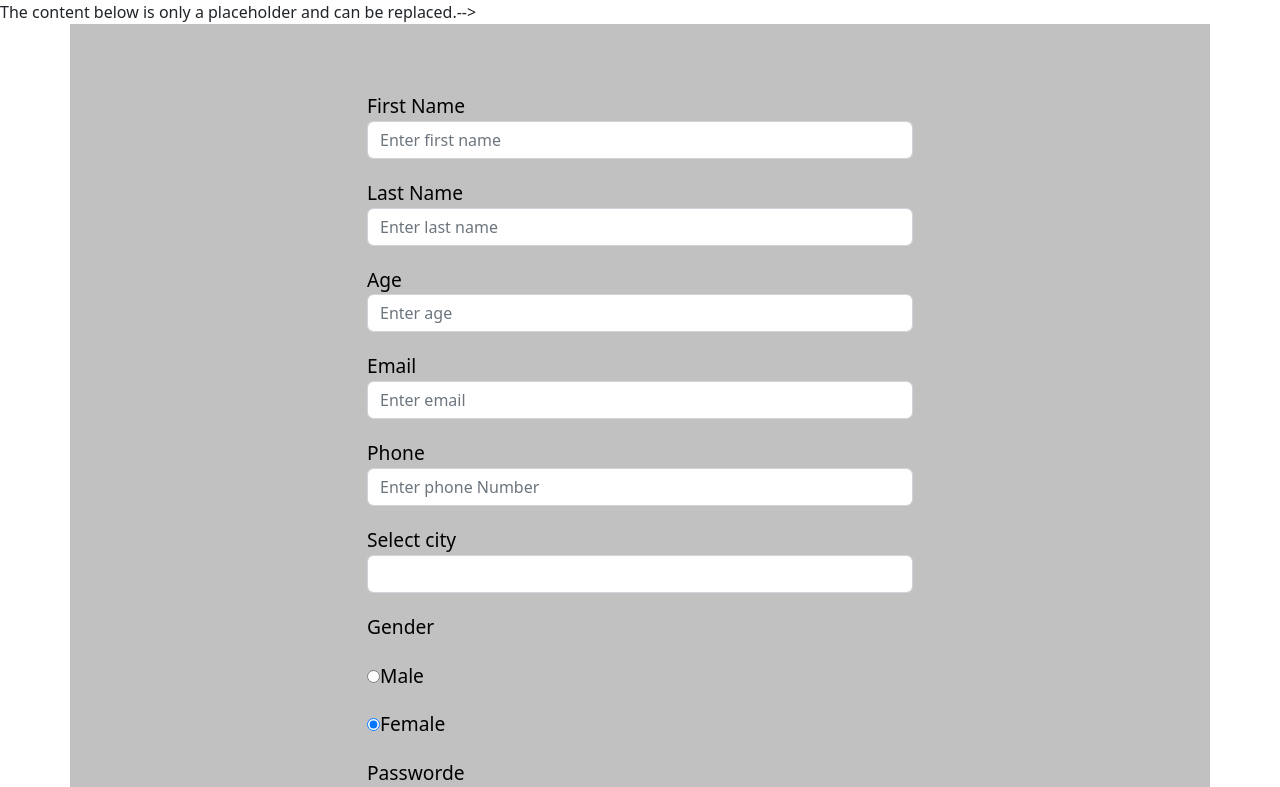
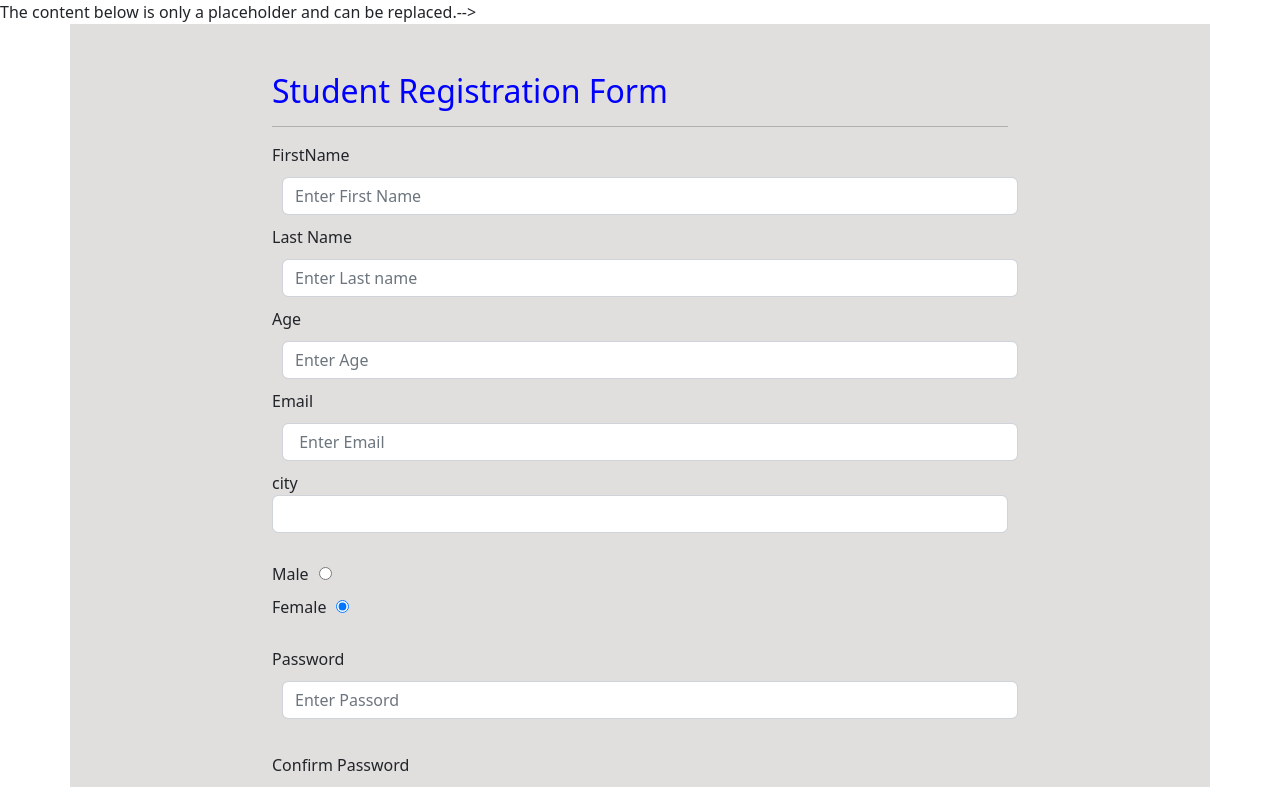
Before and after one commit to Nishaphadtare/angular8_learning, an Angular app in the folder angularapp/: page / in a window 1280 px wide. Shown: the top 787 px of the page. Built offline with nearby package versions, Linux system fonts and the light colour scheme.

Commit message:
assignment template driven form
assignment template driven form

```diff
--- a/angularapp/src/app/app.component.html
+++ b/angularapp/src/app/app.component.html
@@ -95,7 +95,7 @@ The content below is only a placeholder and can be replaced.-->
  <!-- <app-form></app-form> -->
  <!-- <app-reactiveform></app-reactiveform> -->
 <!-- <app-assign-reactive-form></app-assign-reactive-form> -->
-<!-- <app-assign-template-drivenform></app-assign-template-drivenform> -->
-<app-asign-reactiveforms></app-asign-reactiveforms>
+<app-assign-template-drivenform></app-assign-template-drivenform>
+<!-- <app-asign-reactiveforms></app-asign-reactiveforms> -->
 
    <router-outlet></router-outlet>
--- a/angularapp/src/app/assign-template-drivenform/assign-template-drivenform.component.css
+++ b/angularapp/src/app/assign-template-drivenform/assign-template-drivenform.component.css
@@ -2,3 +2,15 @@ input.ng-invalid.ng-touched{
     border: 1px solid red;
     box-shadow: 0 0 13px red;
 }
+input{
+    margin: 10px;
+}
+h2{
+    color: blue;
+}
+.container{
+   background-color: rgb(225, 222, 222)
+}
+.text-danger{
+    font-size: larger;
+}
--- a/angularapp/src/app/assign-template-drivenform/assign-template-drivenform.component.html
+++ b/angularapp/src/app/assign-template-drivenform/assign-template-drivenform.component.html
@@ -1,8 +1,9 @@
 <div class="container">
     <div class="row justify-content-center">
-        <div class="col text-left rounded-shadow py-5">
-            <form (ngSubmit)="OnSubmit(myForm)" #myForm >
+        <div class="col-md-8 text-left rounded-shadow py-5">
+            <form (ngSubmit)="OnSubmit(myForm)" #myForm="ngForm" >
                 <h2>Student Registration Form</h2>
+                <hr>
 
                 <div class="form-group">
                     <label for="firstname">FirstName</label>
@@ -48,7 +49,7 @@
                     <input type="password" name="confirmpassword" id="confirmpassword" class="form-control" placeholder="Confirm Passord" ngModel required>
                 </div>
                 <br>
-                <button type="submit" class="btn btn-primary" [disabled]="myForm.valid">Submit</button>
+                <button type="submit" class="btn btn-primary" [disabled]="!myForm.valid">Submit</button>
             </form>
         </div>
     </div>
--- a/angularapp/src/app/assign-template-drivenform/assign-template-drivenform.component.ts
+++ b/angularapp/src/app/assign-template-drivenform/assign-template-drivenform.component.ts
@@ -1,6 +1,7 @@
 import { Component, OnInit } from '@angular/core';
 import { NgForm } from '@angular/forms';
 import { Employee } from '../models/employee';
+import { User } from '../models/templateDrivenform';
 
 
 @Component({
@@ -10,10 +11,9 @@ import { Employee } from '../models/employee';
 })
 export class AssignTemplateDrivenformComponent implements OnInit {
 
-stubmitted : boolean =false;
+stubmitted : boolean = false;
 defaultGender : string = 'Female';
-firstname: string;
-// employee = new Employee();
+user = new User();
 genders = [
   {
     id :'1',
@@ -26,23 +26,23 @@ genders = [
 ]
   constructor() { }
 
+
   ngOnInit() {
   }
   OnSubmit(form: NgForm){
     this.stubmitted = true;
-    console.log(form.value.firstname);
-    console.log(form.value.lastname);
-    console.log(form.value.email);
-    console.log(form.value.phone);
+    this.user.firstname = form.value.firstname;
+    this.user.lastname = form.value.lastname;
+    this.user.age = form.value.age;
+    this.user.city = form.value.city;
+    this.user.password = form.value.password;
+    this.user.confirmpassword = form.value.confirmpassword;
+    this.user.phone = form.value.phone;
+    form.reset();
+    form.controls['gender'].setValue('Female');
+    console.log(form.controls);
 
 
 
-
-
-    // this.username.value;
-    // form.reset();
-      // form.controls['gender'].setValue['Feamil']
-      // console.log(form.controls);
-
     }
   }
--- /dev/null
+++ b/angularapp/src/app/models/templateDrivenform.ts
@@ -0,0 +1,12 @@
+export class User{
+    firstname : string;
+    lastname: string;
+    age: string;
+    phone: string;
+    email: string;
+    gender: string;
+    password: string;
+    confirmpassword: string;
+    city: string;
+
+}
--- a/angularapp/src/app/simpleform/simpleform.component.html
+++ b/angularapp/src/app/simpleform/simpleform.component.html
@@ -4,7 +4,6 @@
     <div class="row justify-content-center">
         <div class="col-md-6 text-left rounded shadow py-5">
             <form (ngSubmit)="Onsubmit(myForm)" #myForm="ngForm">
-                <img src="istockphoto-1180469932-612x612">
                 <div ngModelGroup="userDetails" #userDetails="ngModelGroup">
 
                 <div class="form-group">
```
